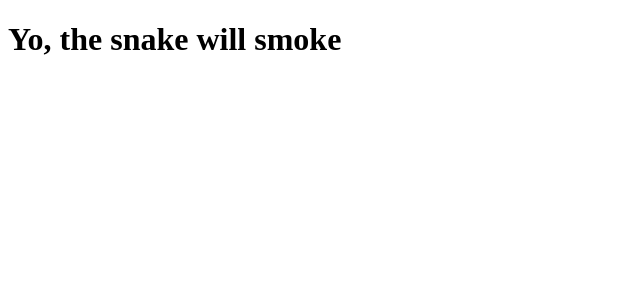
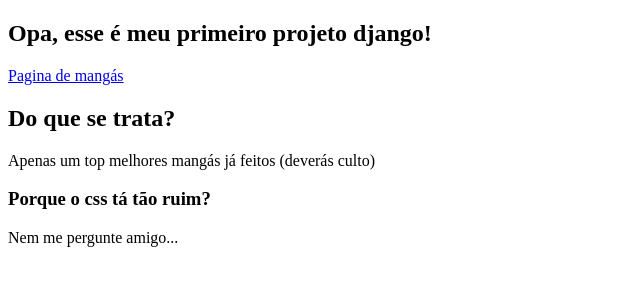
Before and after one commit to gabrielmagno13/django_basico, a Django app: page / in a window 1280 px wide. Shown: the top 300 px of the page, without its empty margins (0-640 px from the left). Run offline with Django 4.2, Linux system fonts and the light colour scheme.

Commit message:
Criado um novo template

```diff
--- a/core/templates/index.html
+++ b/core/templates/index.html
@@ -7,6 +7,22 @@
     <title>Página inicial</title>
 </head>
 <body>
-    <h1>Yo, the snake will smoke</h1>
+    <header>
+        <nav>
+            <h1>Opa, esse é meu <strong>primeiro</strong> projeto django!</h1>
+            <a href="{% url 'mangas' %}">Pagina de mangás</a>
+        </nav>
+    </header>
+    <main>
+        <section>
+            <h2>Do que se trata?</h2>
+            <p>Apenas um top melhores mangás já feitos (deverás culto)</p>
+        </section>
+        <section>
+            <h3>Porque o css tá tão ruim?</h3>
+            <p>Nem me pergunte amigo...</p>
+        </section>
+    </main>
+
 </body>
 </html>
--- a/core/urls.py
+++ b/core/urls.py
@@ -1,6 +1,7 @@
 from django.urls import path
-from .views import index
+from .views import index, mangas
 
 urlpatterns = [
-    path('', index)
+    path('', index, name='index'),
+    path('mangas/', mangas, name='mangas')
 ]
--- a/core/views.py
+++ b/core/views.py
@@ -2,3 +2,6 @@ from django.shortcuts import render
 
 def index(request):
     return render(request, 'index.html')
+
+def mangas(request):
+    return render(request, 'mangas.html')
```
Also changed, not shown: core/templates/mangas.html (added, +23 -0 lines).
